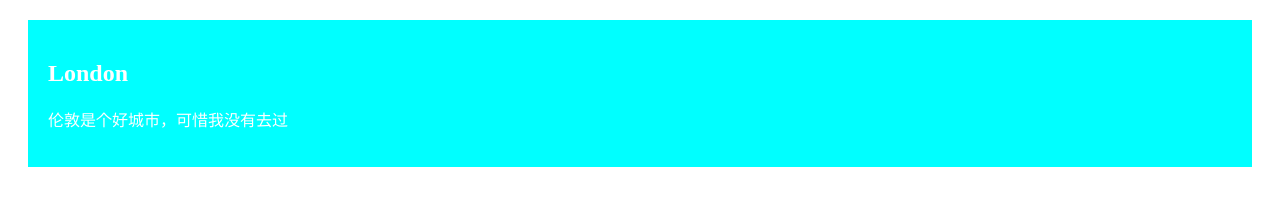
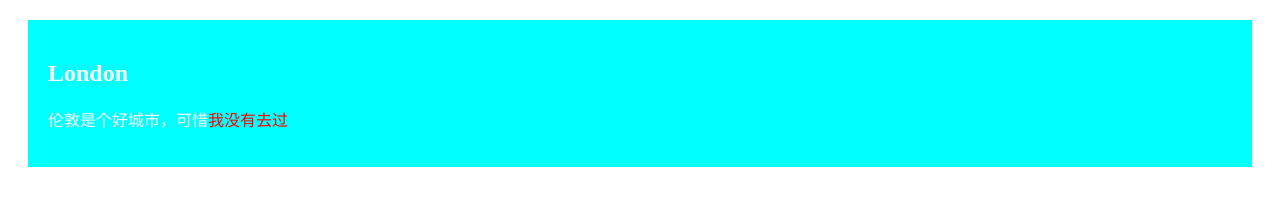
Before and after one commit to RainMtime/web_learning, a plain HTML site: page learning_demo/css_class_demo.html in a window 1280 px wide. Drawn offline with Linux system fonts and the light colour scheme.

Commit message:
提交span和class的应用

```diff
--- a/learning_demo/css_class_demo.html
+++ b/learning_demo/css_class_demo.html
@@ -8,6 +8,9 @@
             margin:20px;
             padding:20px;
         }
+        span.span_css_style{
+            color:red;
+        }
         </style>
 
     </head>
@@ -15,7 +18,7 @@
     <body>
         <div class="css_block">
             <h2>London</h2>
-            <p>伦敦是个好城市，可惜我没有去过</p>
+            <p>伦敦是个好城市，可惜<span class="span_css_style">我没有去过</span></p>
         </div>
     </body>
 </html>
```
